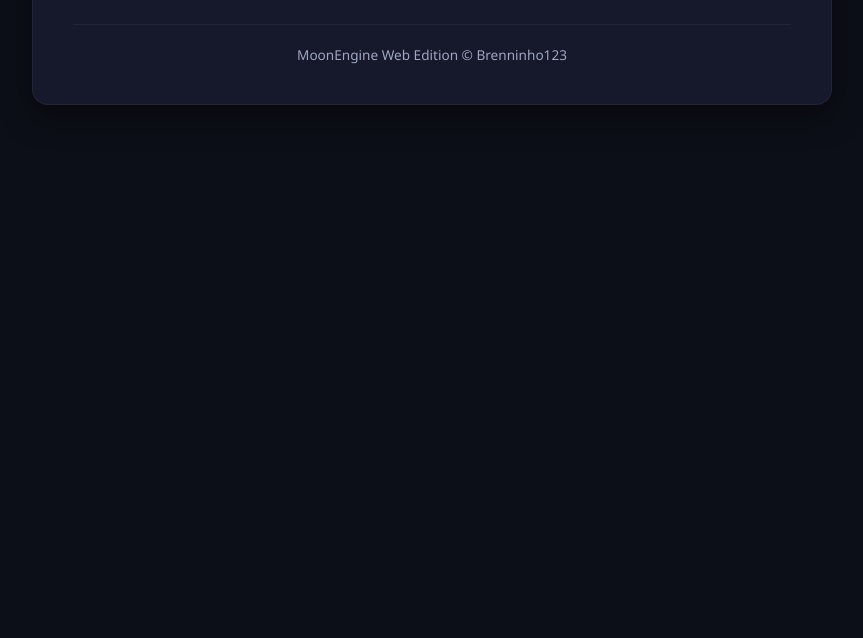
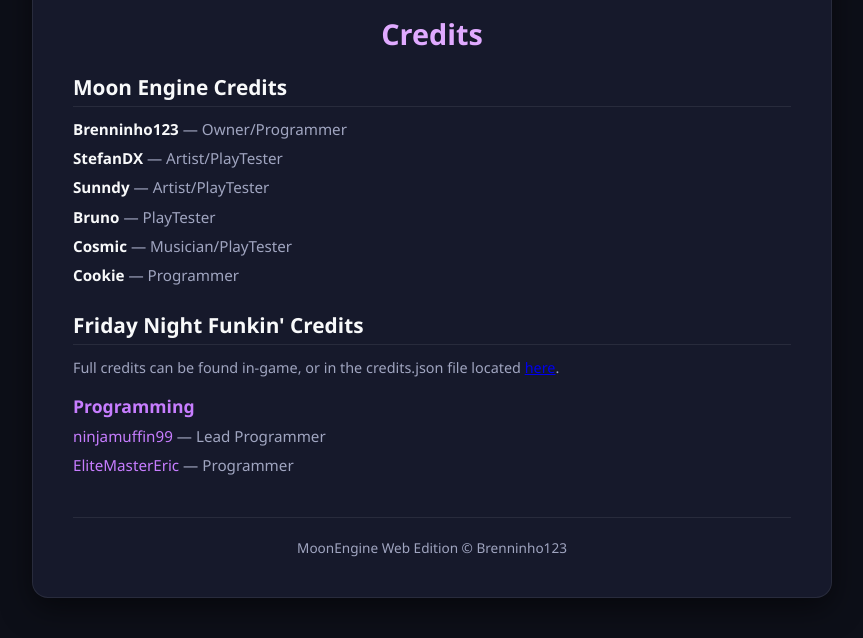
Before and after one commit to Brenninho123/FunkinMoon-Web, a plain HTML site: page index.html in a window 1280 px wide. Shown: the part 613-1251 px from the top of the page, without its empty margins (208-1071 px from the left). Before the commit the page ends 800 px from the top, so only its background shows below. Drawn offline with Linux system fonts and the light colour scheme.

Commit message:
Add credits section to index.html
Added credits section with contributors and links.

```diff
--- a/index.html
+++ b/index.html
@@ -12,6 +12,7 @@
             --accent-hover: #9d4edd;
             --text-main: #f8f9fa;
             --text-secondary: #a0a5c0;
+            --border-color: rgba(255, 255, 255, 0.08);
         }
 
         * {
@@ -28,7 +29,7 @@
             justify-content: center;
             align-items: center;
             min-height: 100vh;
-            padding: 20px;
+            padding: 40px 20px;
         }
 
         .container {
@@ -39,7 +40,7 @@
             padding: 40px;
             box-shadow: 0 10px 30px rgba(0, 0, 0, 0.5);
             text-align: center;
-            border: 1px solid rgba(255, 255, 255, 0.05);
+            border: 1px solid var(--border-color);
         }
 
         h1 {
@@ -76,7 +77,7 @@
             background: rgba(255, 255, 255, 0.03);
             padding: 20px;
             border-radius: 10px;
-            border: 1px solid rgba(255, 255, 255, 0.05);
+            border: 1px solid var(--border-color);
         }
 
         .feature-card h3 {
@@ -94,6 +95,7 @@
             display: flex;
             justify-content: center;
             gap: 15px;
+            margin-bottom: 40px;
         }
 
         .btn {
@@ -121,12 +123,78 @@
             fill: currentColor;
         }
 
+        .credits-section {
+            border-top: 1px solid var(--border-color);
+            padding-top: 30px;
+            text-align: left;
+        }
+
+        .credits-section h2 {
+            font-size: 1.8rem;
+            margin-bottom: 20px;
+            color: #e0aaff;
+            text-align: center;
+        }
+
+        .credits-group {
+            margin-bottom: 25px;
+        }
+
+        .credits-group h3 {
+            font-size: 1.3rem;
+            margin-bottom: 12px;
+            color: var(--text-main);
+            border-bottom: 1px solid var(--border-color);
+            padding-bottom: 5px;
+        }
+
+        .credits-group h4 {
+            font-size: 1.1rem;
+            margin: 15px 0 8px 0;
+            color: #c77dff;
+        }
+
+        .credits-list {
+            list-style: none;
+            padding-left: 0;
+        }
+
+        .credits-list li {
+            font-size: 0.95rem;
+            color: var(--text-secondary);
+            margin-bottom: 8px;
+            line-height: 1.4;
+        }
+
+        .credits-list li strong {
+            color: var(--text-main);
+        }
+
+        .credits-list a {
+            color: #c77dff;
+            text-decoration: none;
+            transition: color 0.2s ease;
+        }
+
+        .credits-list a:hover {
+            text-decoration: underline;
+            color: var(--accent-hover);
+        }
+
+        .note {
+            font-size: 0.9rem;
+            color: var(--text-secondary);
+            margin-bottom: 15px;
+            line-height: 1.5;
+        }
+
         footer {
             margin-top: 40px;
             font-size: 0.85rem;
             color: var(--text-secondary);
-            border-top: 1px solid rgba(255, 255, 255, 0.05);
+            border-top: 1px solid var(--border-color);
             padding-top: 20px;
+            text-align: center;
         }
     </style>
 </head>
@@ -164,6 +232,34 @@
             </a>
         </div>
 
+        <section class="credits-section">
+            <h2>Credits</h2>
+
+            <div class="credits-group">
+                <h3>Moon Engine Credits</h3>
+                <ul class="credits-list">
+                    <li><strong>Brenninho123</strong> — Owner/Programmer</li>
+                    <li><strong>StefanDX</strong> — Artist/PlayTester</li>
+                    <li><strong>Sunndy</strong> — Artist/PlayTester</li>
+                    <li><strong>Bruno</strong> — PlayTester</li>
+                    <li><strong>Cosmic</strong> — Musician/PlayTester</li>
+                    <li><strong>Cookie</strong> — Programmer</li>
+                </ul>
+            </div>
+
+            <div class="credits-group">
+                <h3>Friday Night Funkin' Credits</h3>
+                <p class="note">
+                    Full credits can be found in-game, or in the <code>credits.json</code> file located <a href="https://github.com/FunkinCrew/funkin.assets/blob/main/exclude/data/credits.json" target="_blank">here</a>.
+                </p>
+                <h4>Programming</h4>
+                <ul class="credits-list">
+                    <li><a href="https://twitter.com/ninja_muffin99" target="_blank">ninjamuffin99</a> — Lead Programmer</li>
+                    <li><a href="https://twitter.com/EliteMasterEric" target="_blank">EliteMasterEric</a> — Programmer</li>
+                </ul>
+            </div>
+        </section>
+
         <footer>
             MoonEngine Web Edition &copy; Brenninho123
         </footer>
```
